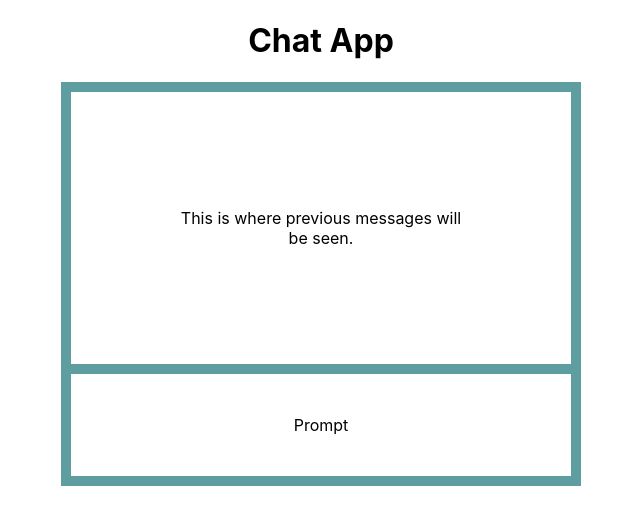
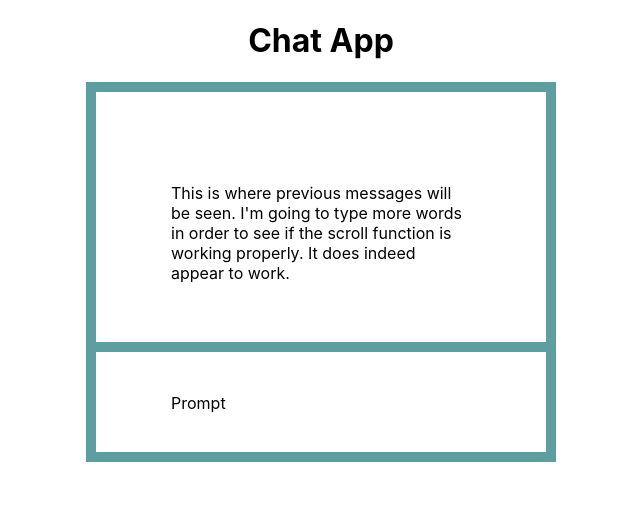
Before and after one commit to akienzle32/chat, a React (Create React App) app: page / in a window 1280 px wide. Shown: the top 524 px of the page, without its empty margins (319-959 px from the left). Built offline with nearby package versions, Linux system fonts and the light colour scheme.

Commit message:
made boxes scrollable and of a fixed height

```diff
--- a/src/ChatPrompt.jsx
+++ b/src/ChatPrompt.jsx
@@ -1,16 +1,20 @@
 import React from 'react';
 const pastMessages = {
+	height: 100,
+	overflowY: 'scroll',
 	width: 300,
 	border: '10px solid #5F9EA0',
-	padding: 100,
+	padding: 75,
 	margin: 'auto'
 }
 const currentMessage = {
+	height: 50,
+	overflowY: 'scroll',
 	width: 300,
 	paddingTop: 25,
 	paddingBottom: 25,
-	paddingRight: 100,
-	paddingLeft: 100,
+	paddingRight: 75,
+	paddingLeft: 75,
 	borderBottom: '10px solid #5F9EA0',
 	borderLeft: '10px solid #5F9EA0',
 	borderRight: '10px solid #5F9EA0',
@@ -22,10 +26,11 @@ export const Prompt = () => {
 		<body>
 			<h1 style={{textAlign: 'center'}}>Chat App</h1>
 			<div style={pastMessages}>
-				<p style={{textAlign: 'center'}}>This is where previous messages will be seen.</p>
+				<p style={{textAlign: 'left'}}>This is where previous messages will be seen. I'm going to type
+				more words in order to see if the scroll function is working properly. It does indeed appear to work.</p>
 			</div>
 			<div style={currentMessage}>
-				<p style={{textAlign: 'center'}}>Prompt</p>
+				<p style={{textAlign: 'left'}}>Prompt</p>
 			</div>
 		</body>
 	);
```
